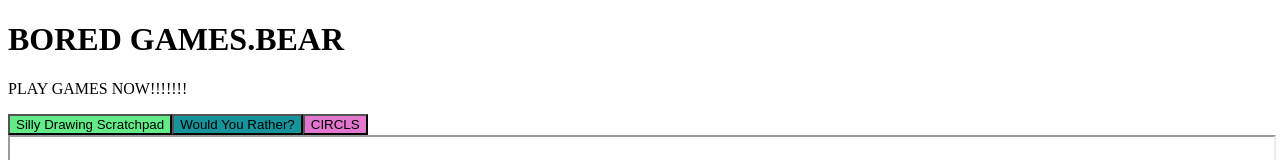
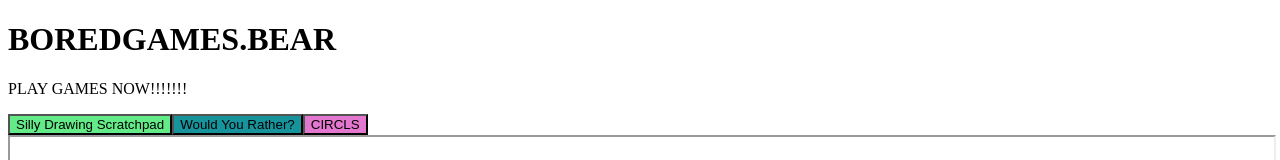
Before and after one commit to prishasbangera/Hello-World-Hackathon, a plain HTML site: page index.html in a window 1280 px wide. Shown: the top 160 px of the page. Drawn offline with Linux system fonts and the light colour scheme.

Commit message:
updataed README.md

```diff
--- a/index.html
+++ b/index.html
@@ -11,7 +11,7 @@
     <main>
 
 
-    <h1>BORED GAMES.BEAR</h1>
+    <h1>BOREDGAMES.BEAR</h1>
 
     <p>PLAY GAMES NOW!!!!!!!</p>
 
```
Also changed, not shown: 1 other file.
